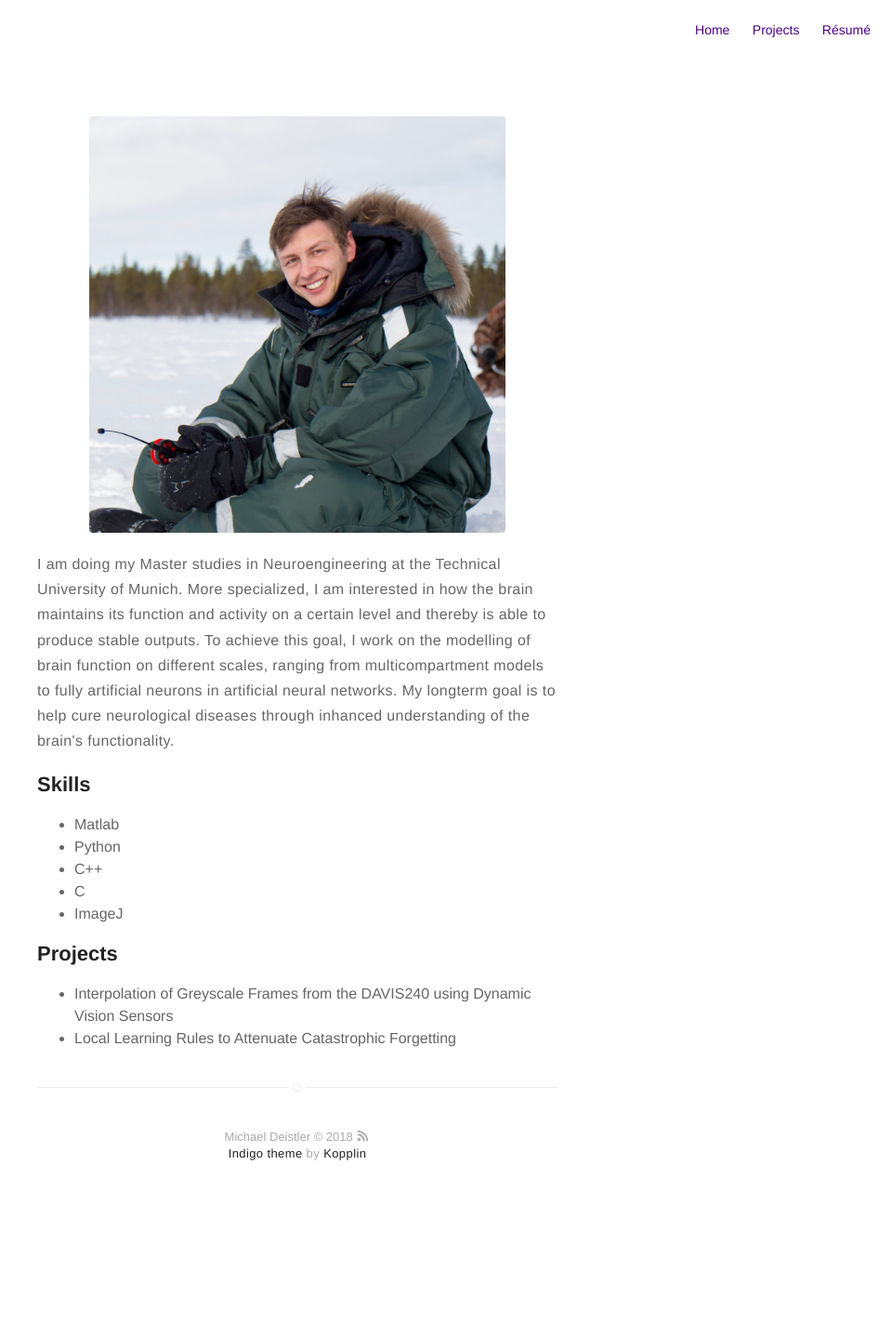
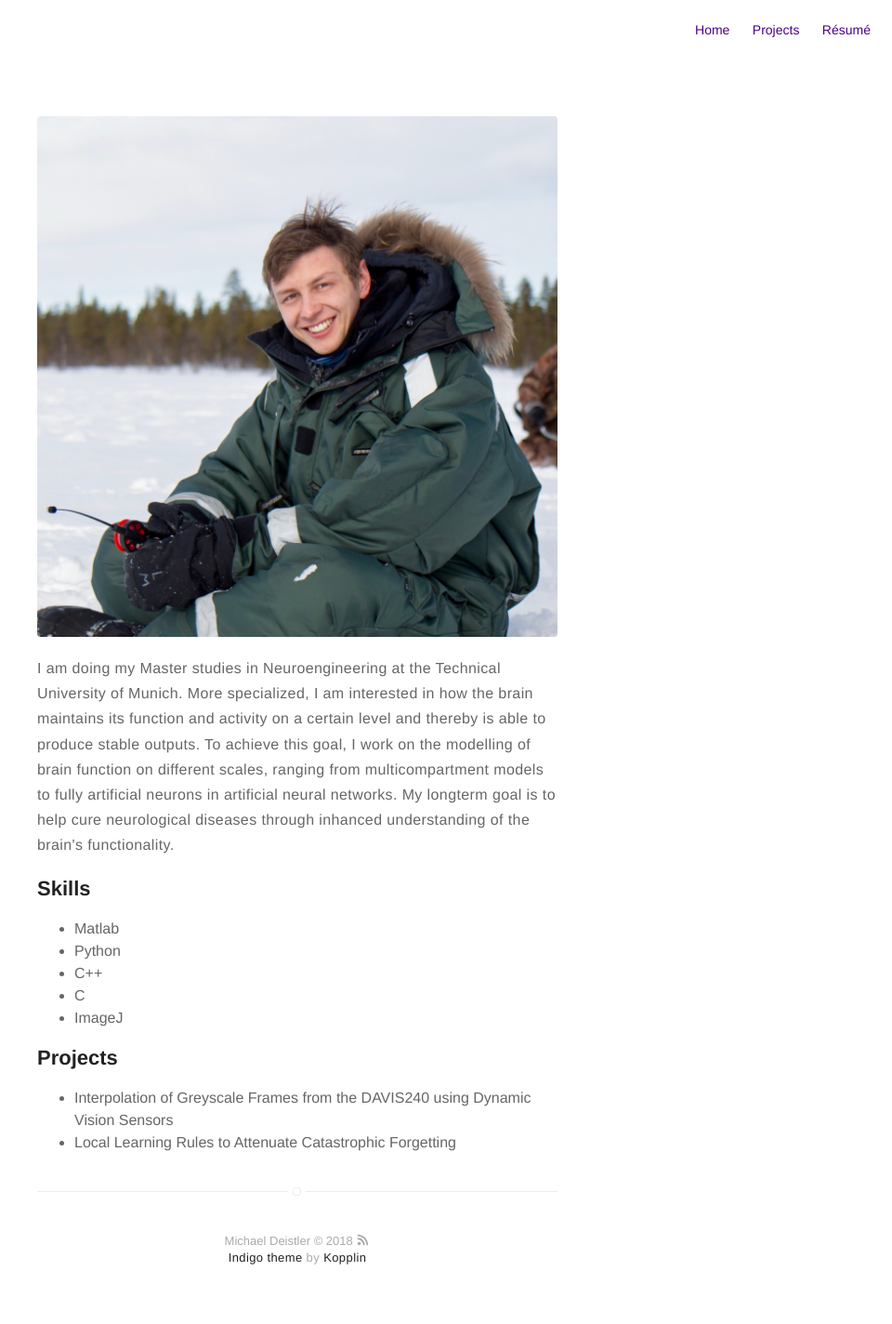
Before and after one commit to michaeldeistler/michaeldeistler.github.io, a Jekyll site: the page built from about.md, in a window 1280 px wide. Shown: the whole page at 93% size, without its empty margins (320-1280 px from the left). Built offline with Jekyll 4.4.1, drawn with Linux system fonts in a browser that asks for light colours; before the commit the page ends 1312 px from its top, so only the background shows below that.

Commit message:
image test

```diff
--- a/_sass/pages/page.sass
+++ b/_sass/pages/page.sass
@@ -7,6 +7,6 @@
 
 .about
     img
-        width: 80%
+        width: 180%
         margin: 0 auto
         display: block
--- a/_sass/pages/post.sass
+++ b/_sass/pages/post.sass
@@ -42,7 +42,7 @@
             text-decoration: none
 
     > .title-image
-        max-height: 120px
+        max-height: 240px
         display: block
         margin: 0 auto
 
```
